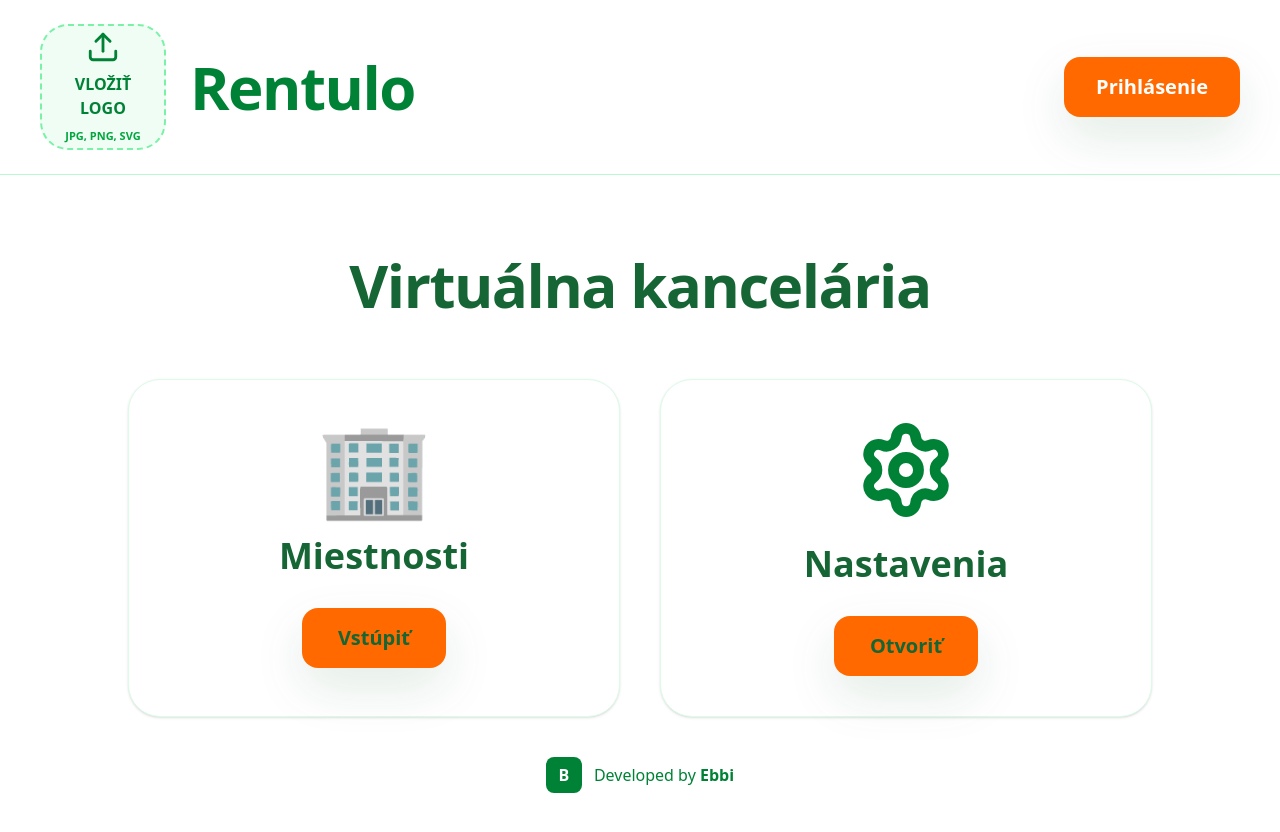
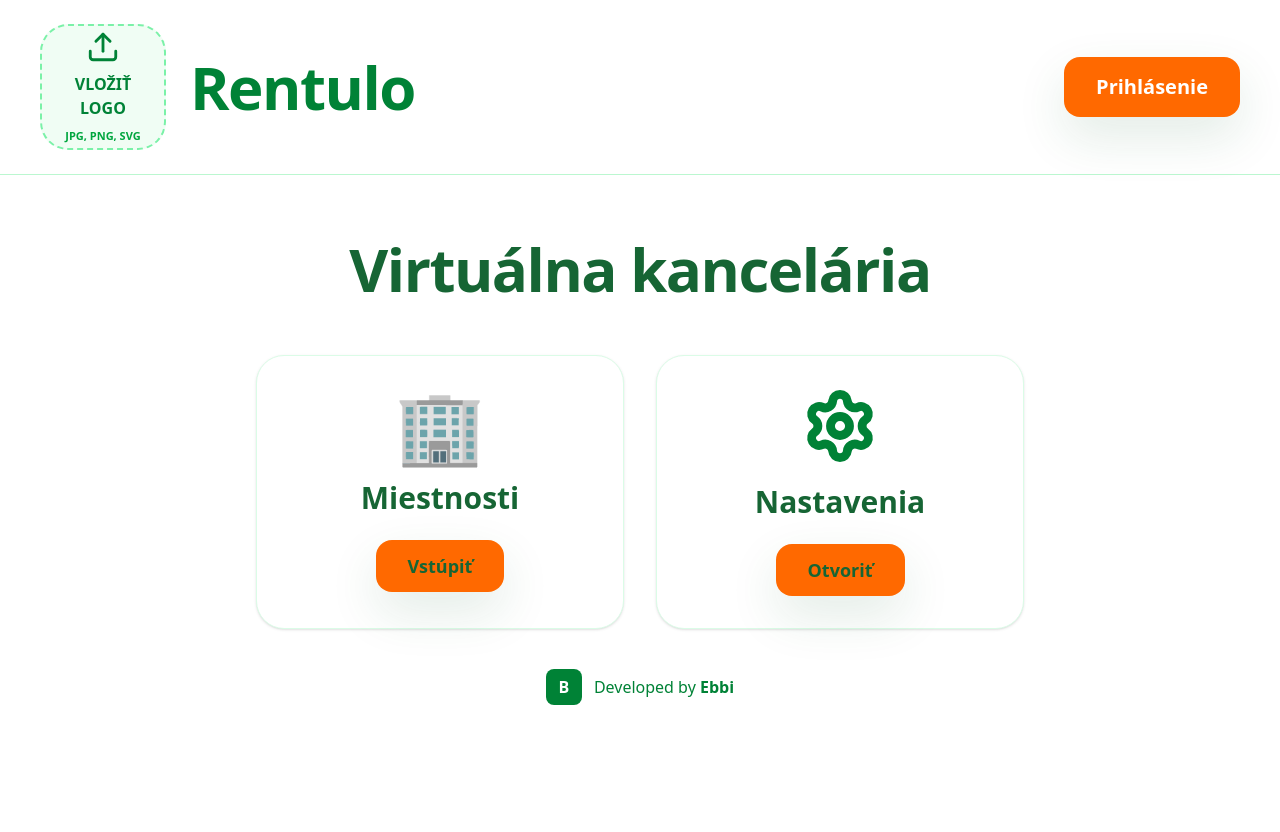
Before and after one commit to EbbiSK/virtualna-kancelaria, a React (Vite) app: page / in a window 1280 px wide. Shown: the top 832 px of the page. Built offline with nearby package versions, Linux system fonts and the light colour scheme.

Commit message:
reduce home cards size

```diff
--- a/src/components/HomeView.tsx
+++ b/src/components/HomeView.tsx
@@ -7,42 +7,46 @@ type HomeViewProps = {
 
 export default function HomeView({ openRooms, openSettings }: HomeViewProps) {
   return (
-    <main className="min-h-[calc(100vh-90px)] bg-white px-6 py-20">
+    <main className="min-h-[calc(100vh-90px)] bg-white px-6 py-16">
       <div className="mx-auto max-w-5xl text-center">
-        <h1 className="mb-16 text-6xl font-black tracking-tight text-green-700">
+        <h1 className="mb-14 text-6xl font-black tracking-tight text-green-700">
           Virtuálna kancelária
         </h1>
 
-        <div className="grid gap-10 md:grid-cols-2">
-          <div className="rounded-[32px] border border-green-100 bg-white px-10 py-10 shadow-sm">
-            <div className="mb-6 flex justify-center">
-              <div className="text-[92px] leading-none">🏢</div>
+        <div className="mx-auto grid max-w-3xl gap-8 md:grid-cols-2">
+          <div className="rounded-[28px] border border-green-100 bg-white px-8 py-8 shadow-sm transition hover:-translate-y-1 hover:shadow-lg">
+            <div className="mb-5 flex justify-center">
+              <div className="text-[72px] leading-none">🏢</div>
             </div>
 
-            <h2 className="mb-8 text-4xl font-black text-green-700">
+            <h2 className="mb-6 text-3xl font-black text-green-700">
               Miestnosti
             </h2>
 
             <button
               onClick={openRooms}
-              className="rounded-2xl bg-orange-500 px-9 py-4 text-xl font-bold text-white shadow-lg transition hover:bg-orange-600"
+              className="rounded-2xl bg-orange-500 px-8 py-3 text-lg font-bold text-white shadow-lg transition hover:bg-orange-600"
             >
               Vstúpiť
             </button>
           </div>
 
-          <div className="rounded-[32px] border border-green-100 bg-white px-10 py-10 shadow-sm">
-            <div className="mb-6 flex justify-center">
-              <Settings size={100} className="text-green-700" strokeWidth={2.6} />
+          <div className="rounded-[28px] border border-green-100 bg-white px-8 py-8 shadow-sm transition hover:-translate-y-1 hover:shadow-lg">
+            <div className="mb-5 flex justify-center">
+              <Settings
+                size={76}
+                className="text-green-700"
+                strokeWidth={2.8}
+              />
             </div>
 
-            <h2 className="mb-8 text-4xl font-black text-green-700">
+            <h2 className="mb-6 text-3xl font-black text-green-700">
               Nastavenia
             </h2>
 
             <button
               onClick={openSettings}
-              className="rounded-2xl bg-orange-500 px-9 py-4 text-xl font-bold text-white shadow-lg transition hover:bg-orange-600"
+              className="rounded-2xl bg-orange-500 px-8 py-3 text-lg font-bold text-white shadow-lg transition hover:bg-orange-600"
             >
               Otvoriť
             </button>
@@ -53,6 +57,7 @@ export default function HomeView({ openRooms, openSettings }: HomeViewProps) {
           <div className="flex h-9 w-9 items-center justify-center rounded-lg bg-green-700 font-black text-white">
             B
           </div>
+
           <span>
             Developed by <strong>Ebbi</strong>
           </span>
```
